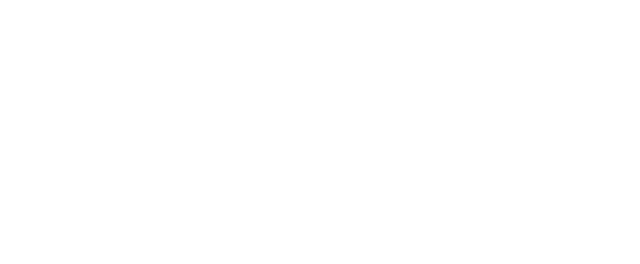
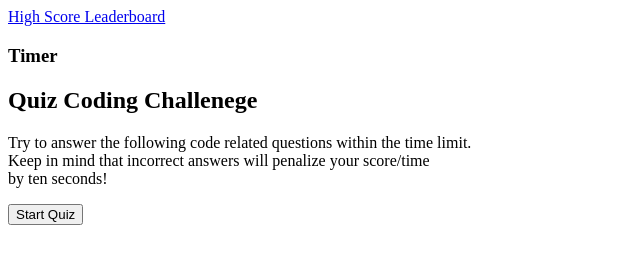
Before and after one commit to shorty008/Code_Quiz, a plain HTML site: page index.html in a window 1280 px wide. Shown: the whole page, without its empty margins (0-640 px from the left). Drawn offline with Linux system fonts and the light colour scheme.

Commit message:
html build out

```diff
--- a/index.html
+++ b/index.html
@@ -4,9 +4,27 @@
     <meta charset="UTF-8">
     <meta http-equiv="X-UA-Compatible" content="IE=edge">
     <meta name="viewport" content="width=device-width, initial-scale=1.0">
-    <title>Document</title>
+    <title>Coding Quiz</title>
 </head>
 <body>
+    <header>
+        <div>
+            <a href="./highscore.html">High Score Leaderboard</a>
+        </div>
+        <div>
+            <h3>Timer</h3>
+        </div>
+    </header>
+    <section>
+        <h2>Quiz Coding Challenege</h2>
+
+        <p>Try to answer the following code related questions within the time limit. </br>
+            Keep in mind that incorrect answers will penalize your score/time </br>
+            by ten seconds!
+        </p>
+
+        <button class="btn">Start Quiz</button>
+    </section>
 
 </body>
 </html>
```
